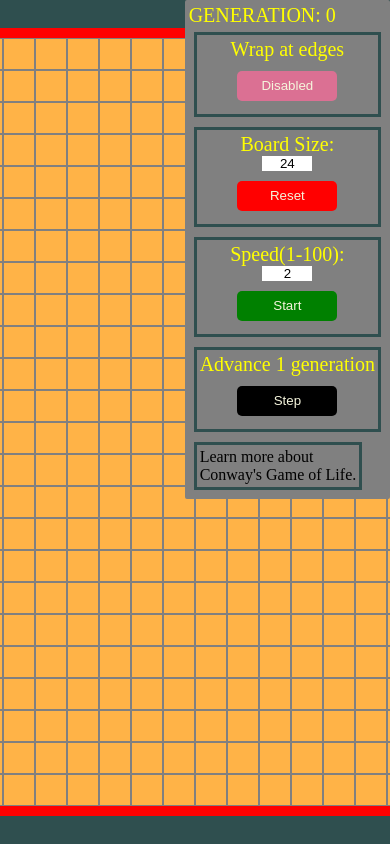
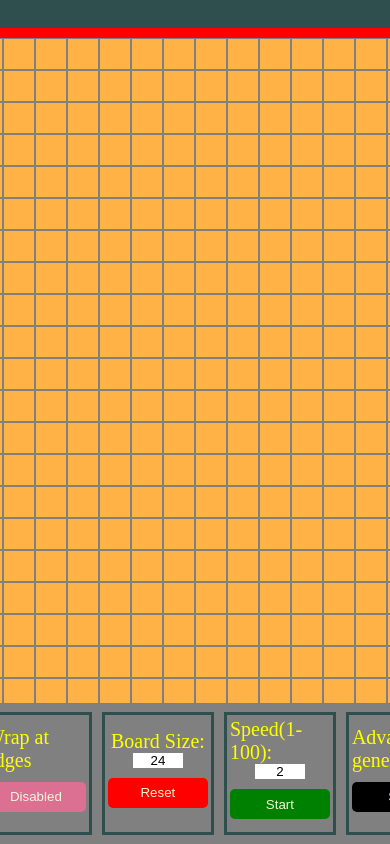
Before and after one commit to pkaodev/Game-of-Life, a React (Create React App) app in the folder game-of-life/: page / in a window 390 px wide. Shown: the top 844 px of the page. Built offline with nearby package versions, Linux system fonts and the light colour scheme.

Commit message:
move buttons to bottom to start mobile styling, need to rethink design - main buttons available, pop up for rest

```diff
--- a/game-of-life/src/style.css
+++ b/game-of-life/src/style.css
@@ -110,10 +110,9 @@
   background-color: grey;
   padding: 1vmin;
   position: fixed;
-  right: 0%;
-  top: 0%;
+  bottom: 0;
   display: flex;
-  flex-direction: column;
+  flex-direction: row;
   border-radius: 0.5vmin;
 }
 .button-holder {
```
